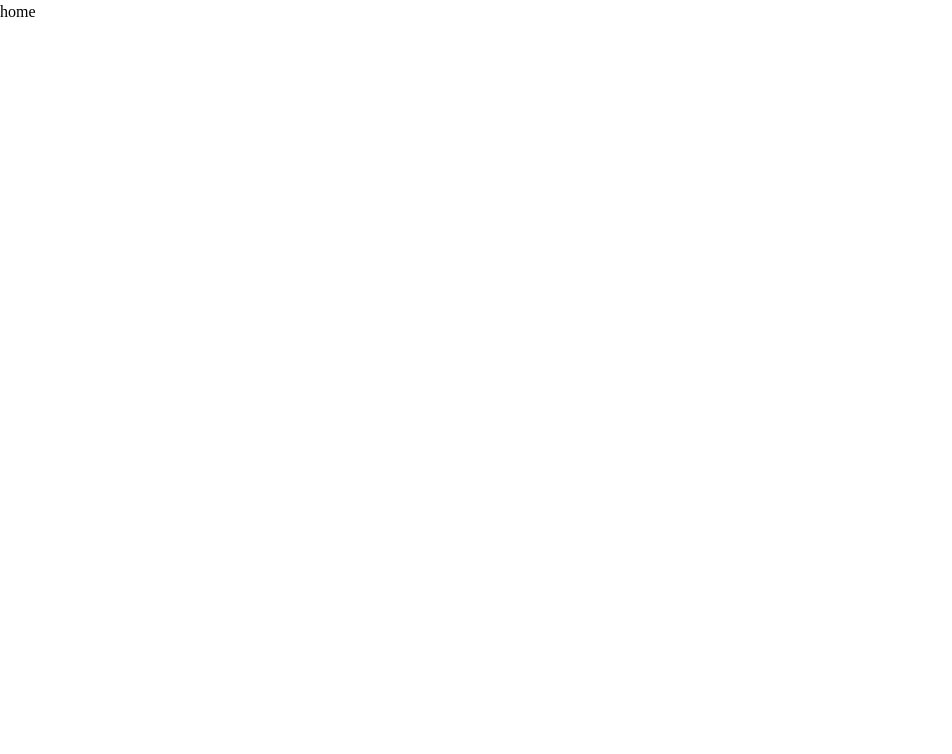
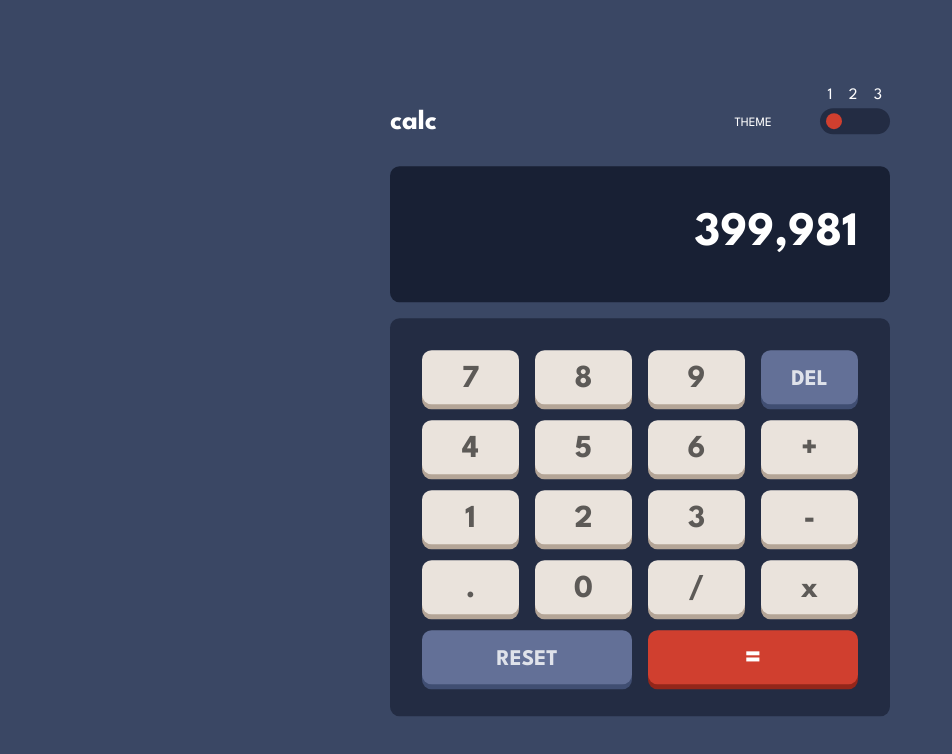
Before and after one commit to JudithCrocodile/Calculator-app, a Nuxt app: page / in a window 1280 px wide. Shown: the top 754 px of the page, without its empty margins (0-952 px from the left). Built offline with nearby package versions, Linux system fonts and the light colour scheme.

Commit message:
add html css

```diff
--- a/assets/css/global.scss
+++ b/assets/css/global.scss
@@ -3,7 +3,7 @@
 @tailwind components;
 @tailwind utilities;
 
-root {
+:root {
   font-size: 32px;
   font-family: 'League Spartan', sans-serif;
   font-optical-sizing: auto;
--- a/assets/css/theme/theme1.scss
+++ b/assets/css/theme/theme1.scss
@@ -22,18 +22,23 @@
 // - Very dark grayish blue: hsl(221, 14%, 31%)
 // - White: hsl(0, 0%, 100%)
 
-$main-bg: hsl(222, 26%, 31%);
-$toggle-bg: hsl(223, 31%, 20%);
-$screen-bg: hsl(224, 36%, 15%);
+// #### Backgrounds
+$main-bg: hsl(222deg 26% 31%);
+$toggle-bg: hsl(223deg 31% 20%);
+$screen-bg: hsl(224deg 36% 15%);
 
-$key1-bg: hsl(225, 21%, 49%);
-$key1-shadow: hsl(224, 28%, 35%);
+// #### Keys 2
+$key2-bg: hsl(225deg 21% 49%);
+$key2-shadow: hsl(224deg 28% 35%);
 
-$key2-bg: hsl(6, 63%, 50%);
-$key2-shadow: hsl(6, 70%, 34%);
+// #### Keys 3
+$key3-bg: hsl(6deg 63% 50%);
+$key3-shadow: hsl(6deg 70% 34%);
 
-$key3-bg: hsl(30, 25%, 89%);
-$key3-shadow: hsl(28, 16%, 65%);
+// #### Keys 1
+$key1-bg: hsl(30deg 25% 89%);
+$key1-shadow: hsl(28deg 16% 65%);
 
-$text: hsl(221, 14%, 31%);
-$text-light: hsl(0, 0%, 100%);
+// #### Text
+$text: hsl(221deg 14% 31%);
+$text-light: hsl(0deg 0% 100%);
--- a/eslint.config.mjs
+++ b/eslint.config.mjs
@@ -0,0 +1,6 @@
+// eslint.config.js
+export default [
+  {
+    ignores: []
+  }
+]
--- a/nuxt.config.ts
+++ b/nuxt.config.ts
@@ -8,7 +8,7 @@ export default defineNuxtConfig({
     '@nuxt/eslint'
   ],
 
-  css: ['~/assets/css/global.scss'],
+  css: ['~/assets/css/global.scss', '~/assets/css/theme/theme1.scss'],
 
   eslint: {
     config: {
--- a/pages/index.vue
+++ b/pages/index.vue
@@ -1,3 +1,209 @@
 <template>
-  <div>home</div>
+  <div class="calculator">
+    <div class="calculator__container">
+      <div class="calculator__top flex justify-between items-end">
+        <div class="calculator__title text-sm">calc</div>
+
+        <div class="calculator__theme-container flex items-end">
+          <label class="text-[0.4rem] mr-6 font-normal">THEME</label>
+
+          <div class="">
+            <div class="flex justify-between text-[0.5rem] font-normal px-1">
+              <span>1</span>
+              <span>2</span>
+              <span>3</span>
+            </div>
+            <div class="switch cursor-pointer">
+              <div class="switch__wrapper">
+                <div class="switch__ball"></div>
+              </div>
+            </div>
+          </div>
+        </div>
+      </div>
+      <div class="calculator__input-container">
+        <div class="calculator__input">399,981</div>
+      </div>
+      <div
+        class="calculator__keys-container grid grid-cols-4 grid-rows-5 gap-3 md:gap-2"
+      >
+        <button class="key-1 calculator__key order-9" data-key="1">
+          <span>1</span>
+        </button>
+        <button class="key-1 calculator__key order-10" data-key="2">
+          <span>2</span>
+        </button>
+        <button class="key-1 calculator__key order-11" data-key="3">
+          <span>3</span>
+        </button>
+        <button class="key-1 calculator__key order-5" data-key="4">
+          <span>4</span>
+        </button>
+        <button class="key-1 calculator__key order-6" data-key="5">
+          <span>5</span>
+        </button>
+        <button class="key-1 calculator__key order-7" data-key="6">
+          <span>6</span>
+        </button>
+        <button class="key-1 calculator__key order-1" data-key="7">
+          <span>7</span>
+        </button>
+        <button class="key-1 calculator__key order-2" data-key="8">
+          <span>8</span>
+        </button>
+        <button class="key-1 calculator__key order-3" data-key="9">
+          <span>9</span>
+        </button>
+        <button class="key-1 calculator__key order-13" data-key=".">
+          <span>.</span>
+        </button>
+        <button class="key-1 calculator__key order-14" data-key="0">
+          <span>0</span>
+        </button>
+        <button class="key-1 calculator__key order-15" data-key="/">
+          <span>/</span>
+        </button>
+        <button class="key-2 calculator__key order-4" data-key="del">
+          <span>DEL</span>
+        </button>
+        <button class="key-1 calculator__key order-8" data-key="+">
+          <span>+</span>
+        </button>
+        <button class="key-1 calculator__key order-12" data-key="-">
+          <span>-</span>
+        </button>
+        <button class="key-1 calculator__key order-16" data-key="x">
+          <span>x</span>
+        </button>
+        <button
+          class="key-2 calculator__key order-17 col-span-2"
+          data-key="RESET"
+        >
+          <span>RESET</span>
+        </button>
+        <button class="key-3 calculator__key order-18 col-span-2" data-key="=">
+          <span>=</span>
+        </button>
+      </div>
+    </div>
+  </div>
 </template>
+
+<style lang="scss" scoped>
+@import '~/assets/css/theme/theme1.scss';
+
+$radius: 0.3rem;
+
+.calculator {
+  background: $main-bg;
+  width: 100%;
+  height: 100vh;
+
+  &__top {
+    color: $text-light;
+    margin-bottom: 1rem;
+  }
+
+  &__title {
+    line-height: 80%;
+  }
+
+  &__container {
+    width: 500px;
+    position: absolute;
+    left: 50%;
+    top: 50%;
+    transform: translate(-50%, -50%);
+  }
+
+  &__input-container {
+    background: $screen-bg;
+    color: $text-light;
+    width: 100%;
+    padding: 1rem;
+    border-radius: $radius;
+    text-align: right;
+    font-size: 1.5rem;
+  }
+
+  &__keys-container {
+    background: $toggle-bg;
+    margin-top: 0.5rem;
+    border-radius: $radius;
+    padding: 1rem;
+  }
+
+  &__key {
+    border-radius: $radius;
+    position: relative;
+    padding-top: 6px;
+    transition: 300ms;
+
+    &:hover {
+      filter: brightness(90%);
+    }
+
+    &.key-1 {
+      background: $key1-bg;
+      box-shadow: 0 5px 0 $key1-shadow;
+
+      span {
+        opacity: 0.6;
+      }
+    }
+
+    &.key-2 {
+      background: $key2-bg;
+      box-shadow: 0 5px 0 $key2-shadow;
+      color: $text-light;
+      font-size: 0.7rem;
+
+      span {
+        opacity: 0.8;
+      }
+    }
+
+    &.key-3 {
+      background: $key3-bg;
+      box-shadow: 0 5px 0 $key3-shadow;
+      color: $text-light;
+    }
+
+    &:active {
+      //   background-color: #3e8e41;
+      //   box-shadow: 0 5px #666;
+      transform: translateY(4px);
+    }
+  }
+}
+
+.switch {
+  &__wrapper {
+    border-radius: 1rem;
+    background: $toggle-bg;
+    width: 2.2rem;
+    height: 0.8rem;
+    position: relative;
+    padding: 0.2rem;
+  }
+
+  &__ball {
+    background: $key3-bg;
+    height: 0.5rem;
+    width: 0.5rem;
+    border-radius: 50%;
+    position: absolute;
+    top: 50%;
+    transform: translateY(-50%);
+  }
+}
+
+@media only screen and (width < 600px) {
+  .calculator {
+    &__container {
+      width: 80%;
+      min-width: 330px;
+    }
+  }
+}
+</style>
--- a/stylelint.config.js
+++ b/stylelint.config.js
@@ -6,7 +6,10 @@ module.exports = {
       {
         ignoreAtRules: ['tailwind']
       }
-    ]
+    ],
+
+    'scss/at-import-partial-extension': 'always',
+    'scss/at-import-partial-extension-blacklist': ['']
   },
   ignoreFiles: ['**/*.js', '**/*.md'],
   overrides: [
--- a/tailwind.config.js
+++ b/tailwind.config.js
@@ -9,7 +9,17 @@ module.exports = {
     './error.vue'
   ],
   theme: {
-    extend: {}
+    extend: {
+      order: {
+        13: '13',
+        14: '14',
+        15: '15',
+        16: '16',
+        17: '17',
+        18: '18',
+        19: '19'
+      }
+    }
   },
   plugins: []
 }
```
Also changed, not shown: assets/css/theme/theme2.scss (+16 -11 lines), assets/css/theme/theme3.scss (+16 -11 lines), 1 other file (tests, documents, lock files or other folders).
